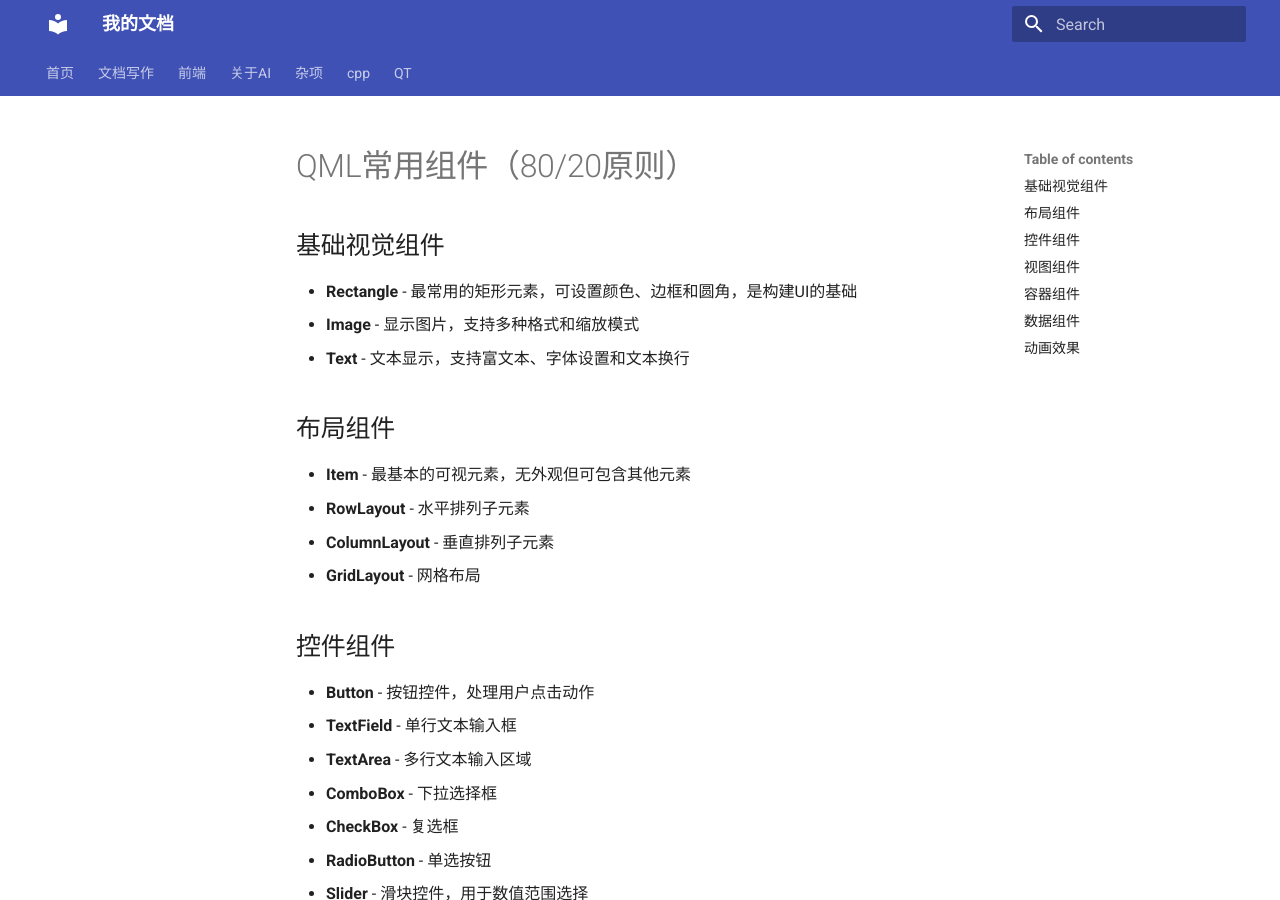
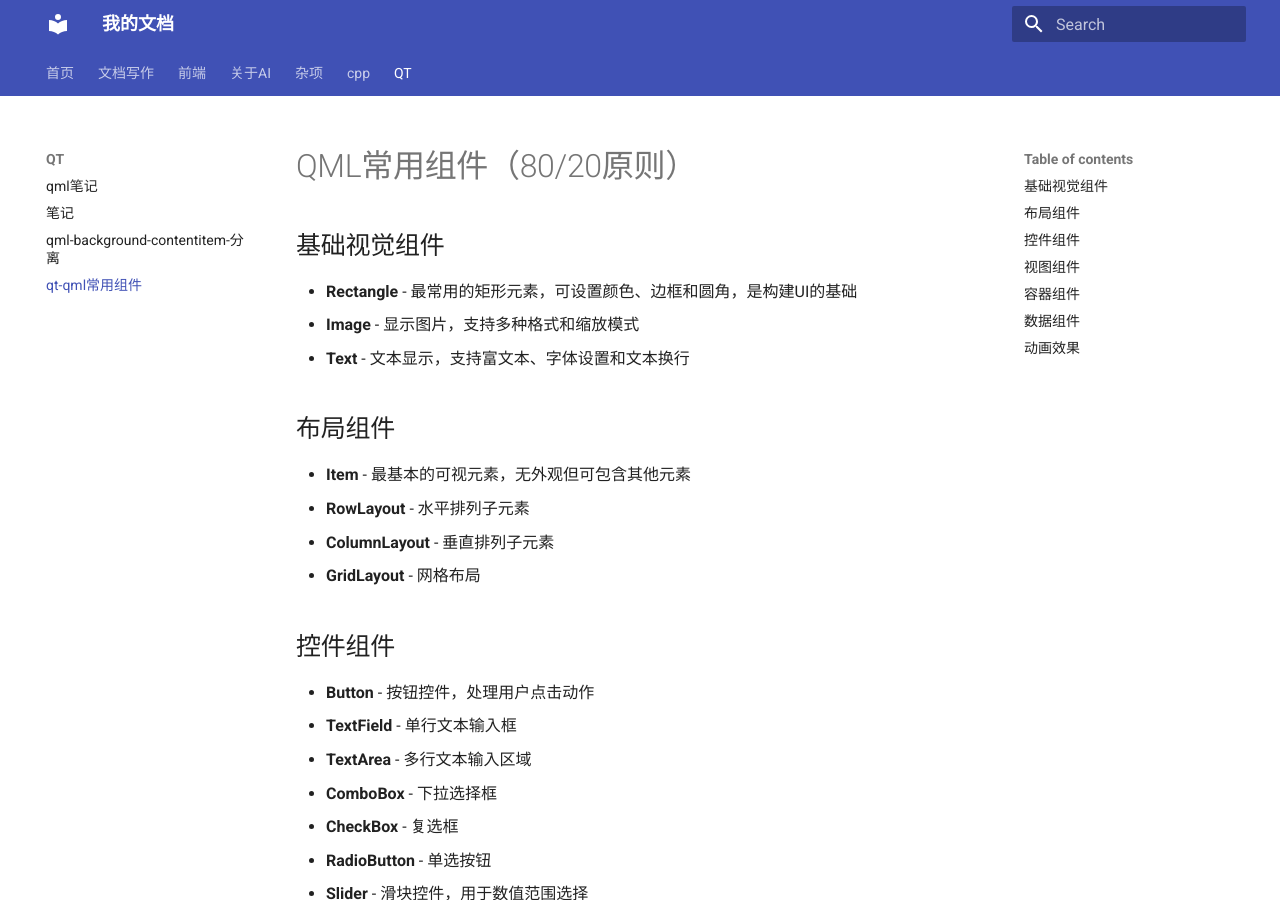
Before and after one commit to seaflyNN/doc-collect, an MkDocs documentation site: the page built from docs/QT/qt-qml常用组件.md, in a window 1280 px wide and 900 px high. Built offline with MkDocs 1.6.1 and Material for MkDocs 9.7.7, drawn with Linux system fonts in a browser that asks for light colours.

Commit message:
更新QT文档导航，修改背景和内容分离的条目名称，并新增qt-qml常用组件，进一步丰富文档结构和内容，提升开发者使用体验。

```diff
--- a/mkdocs.yml
+++ b/mkdocs.yml
@@ -39,5 +39,5 @@ nav:
   - QT:
     - qml笔记: QT/qml笔记.md
     - 笔记: QT/笔记.md
-    - qml-bg-content-分离: QT/qml-bg-content-分离.md
-    - qml-背景和内容分离: QT/qml-背景和内容分离.md
+    - qml-background-contentitem-分离: QT/qml-background-contentitem-分离.md
+    - qt-qml常用组件: QT/qt-qml常用组件.md
```
